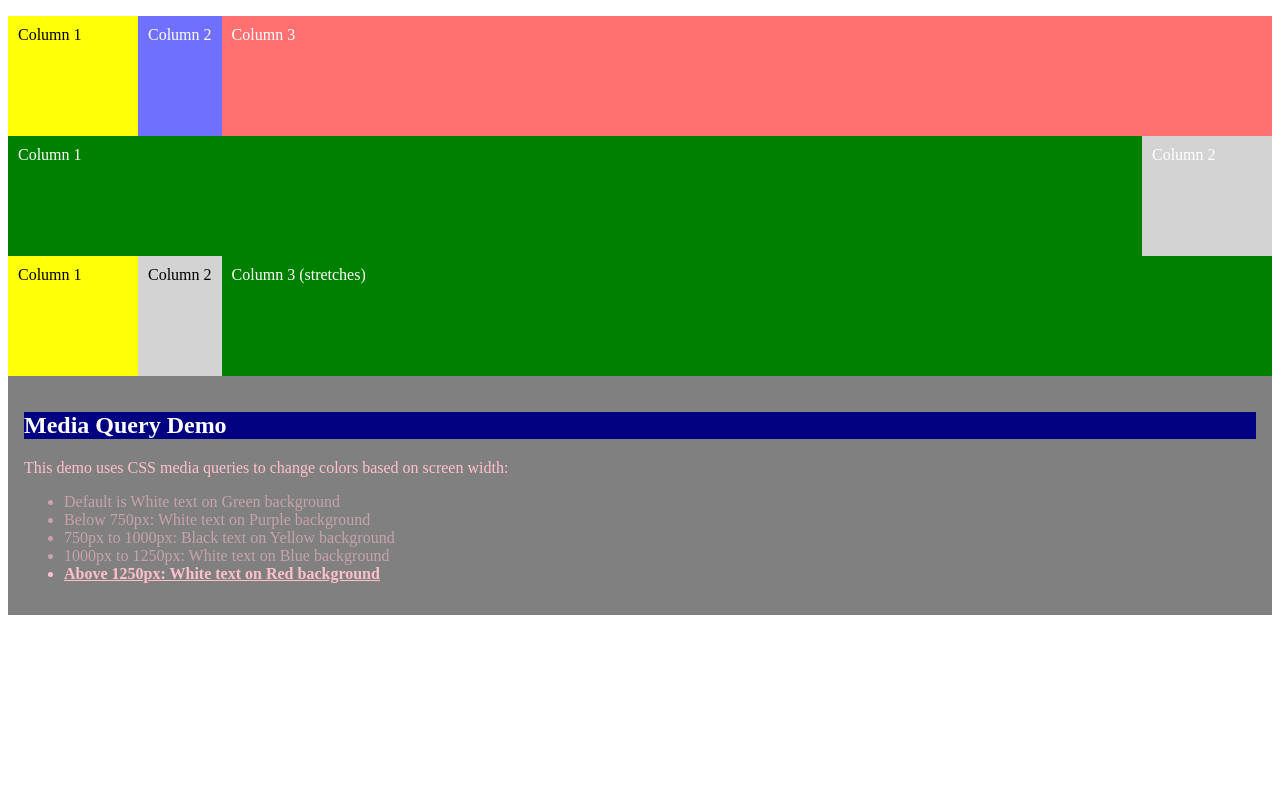
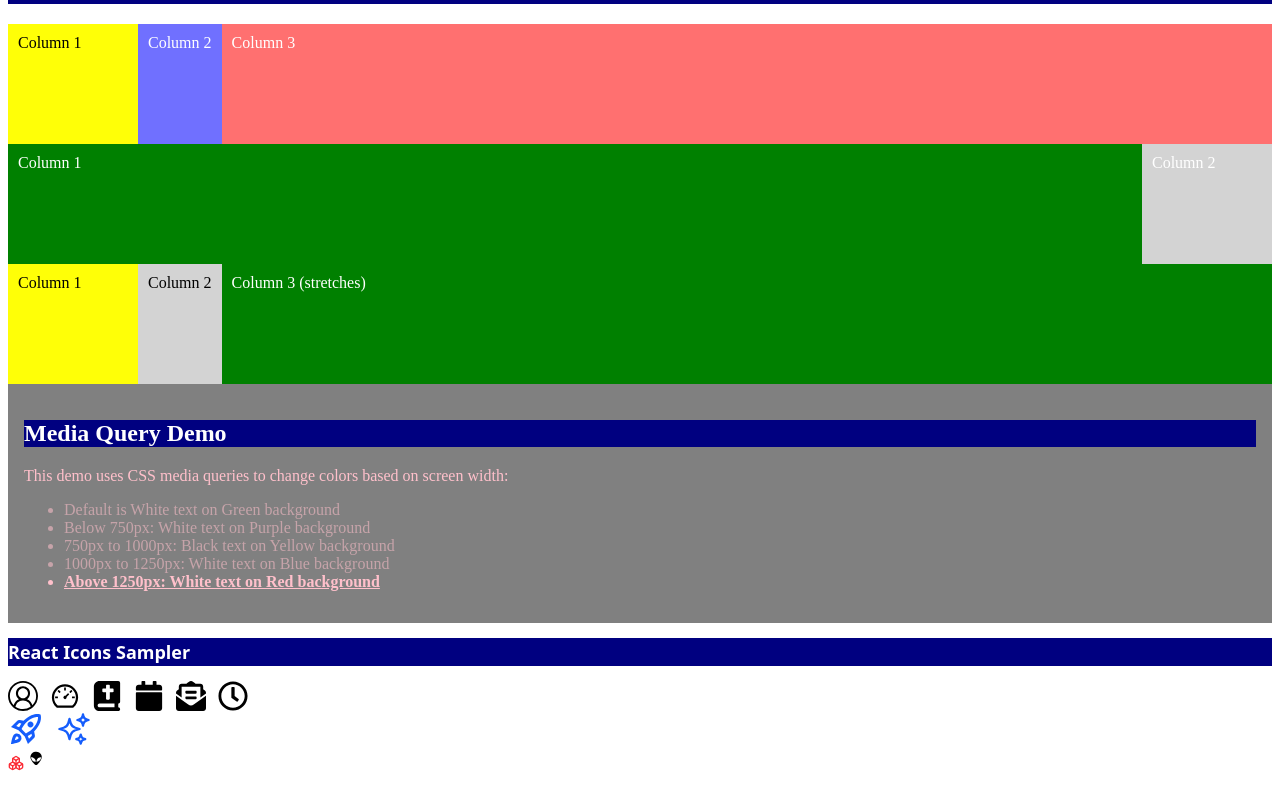
Before and after one commit to adilnurgg/webdev-client, a Next.js app: page /labs/lab2 in a window 1280 px wide. Shown: the part 8023-8815 px from the top of the page. Before the commit the page ends 8646 px from the top, so only its background shows below. Built offline with nearby package versions, Linux system fonts and the light colour scheme.

Commit message:
add react icons

```diff
--- /dev/null
+++ b/app/labs/lab2/ReactIconsSampler.tsx
@@ -0,0 +1,32 @@
+import "@/app/labs/lab2/tailwind/utilities.css";
+import { FaCalendar, FaEnvelopeOpenText, FaRegClock } from "react-icons/fa";
+import { AiOutlineDashboard } from "react-icons/ai";
+import { FaBookBible } from "react-icons/fa6";
+import { VscAccount } from "react-icons/vsc";
+import { LuBoxes } from "react-icons/lu";
+import { WiAlien } from "react-icons/wi";
+import { MdOutlineRocketLaunch } from "react-icons/md";
+import { HiOutlineSparkles } from "react-icons/hi2";
+
+
+export default function ReactIconsSampler() {
+  return (
+    <div id="wd-react-icons-sampler" className="mb-4 font-sans">
+      <h2 className="text-lg font-semibold">React Icons Sampler</h2>
+      <div className="flex gap-3 text-3xl">
+        <VscAccount />
+        <AiOutlineDashboard />
+        <FaBookBible />
+        <FaCalendar />
+        <FaEnvelopeOpenText />
+        <FaRegClock />
+      </div>
+      <div className="flex gap-3">
+        <MdOutlineRocketLaunch className="text-4xl text-blue-600" />
+        <HiOutlineSparkles className="text-4xl text-blue-600" />
+      </div>
+      <LuBoxes className="text-red-500"/>
+      <WiAlien className="text-2xl"/>
+    </div>
+  );
+}
--- a/app/labs/lab2/page.tsx
+++ b/app/labs/lab2/page.tsx
@@ -14,6 +14,7 @@
 import GridLayout from "./GridLayout";
 import Flex from "./Flex";
 import MediaQueriesDemo from "./MediaQueriesDemo";
+import ReactIconsSampler from "./ReactIconsSampler";
 
 export default function Lab2() {
   return (
@@ -125,7 +126,7 @@
       <GridLayout />
       <Flex />
       <MediaQueriesDemo />
-
+      <ReactIconsSampler />
     </div>
   );
 }
--- /dev/null
+++ b/app/labs/lab2/tailwind/utilities.css
@@ -0,0 +1,3 @@
+/* Theme + utilities without Preflight, for the Labs */
+@import "tailwindcss/theme" layer(theme);
+@import "tailwindcss/utilities" layer(utilities);
```
